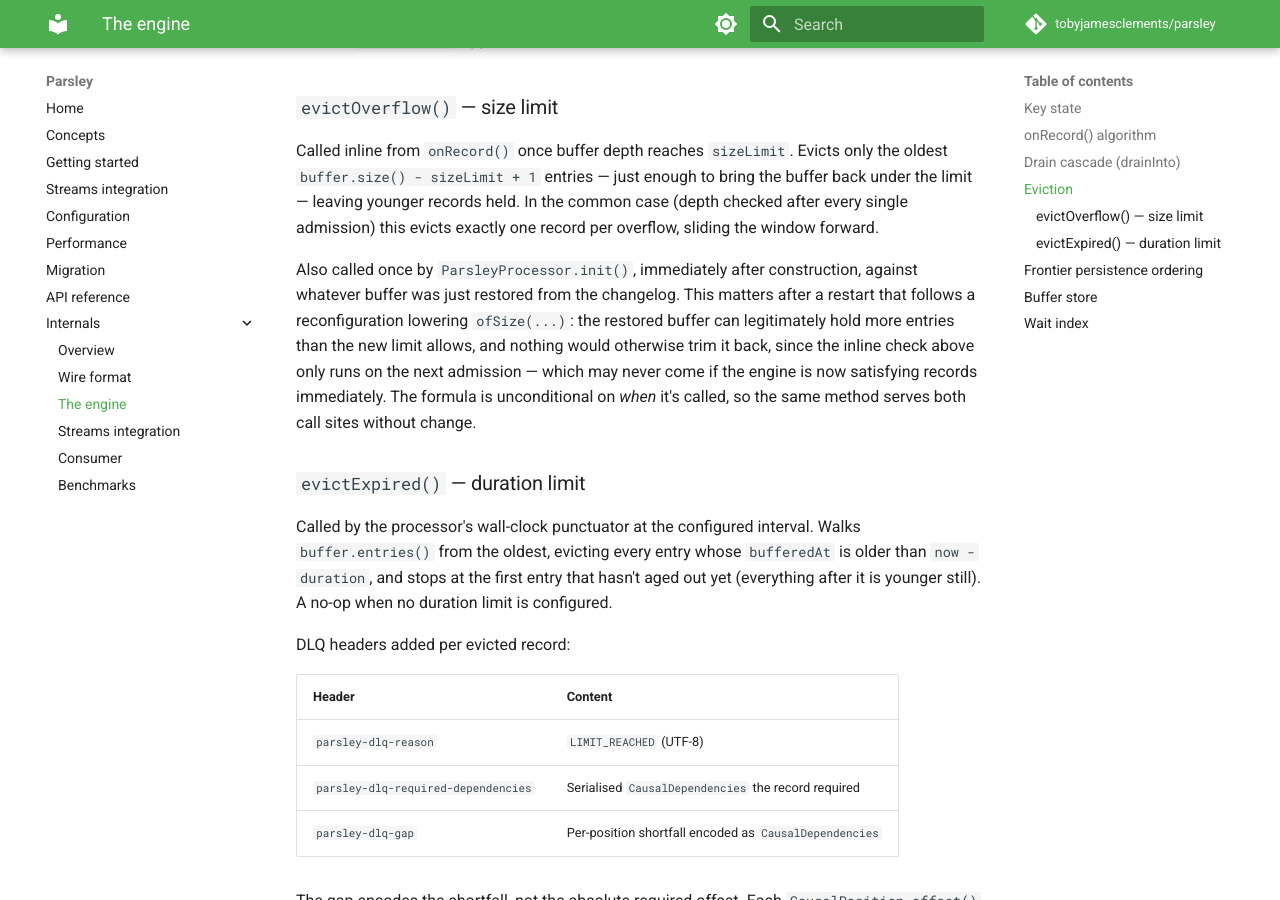
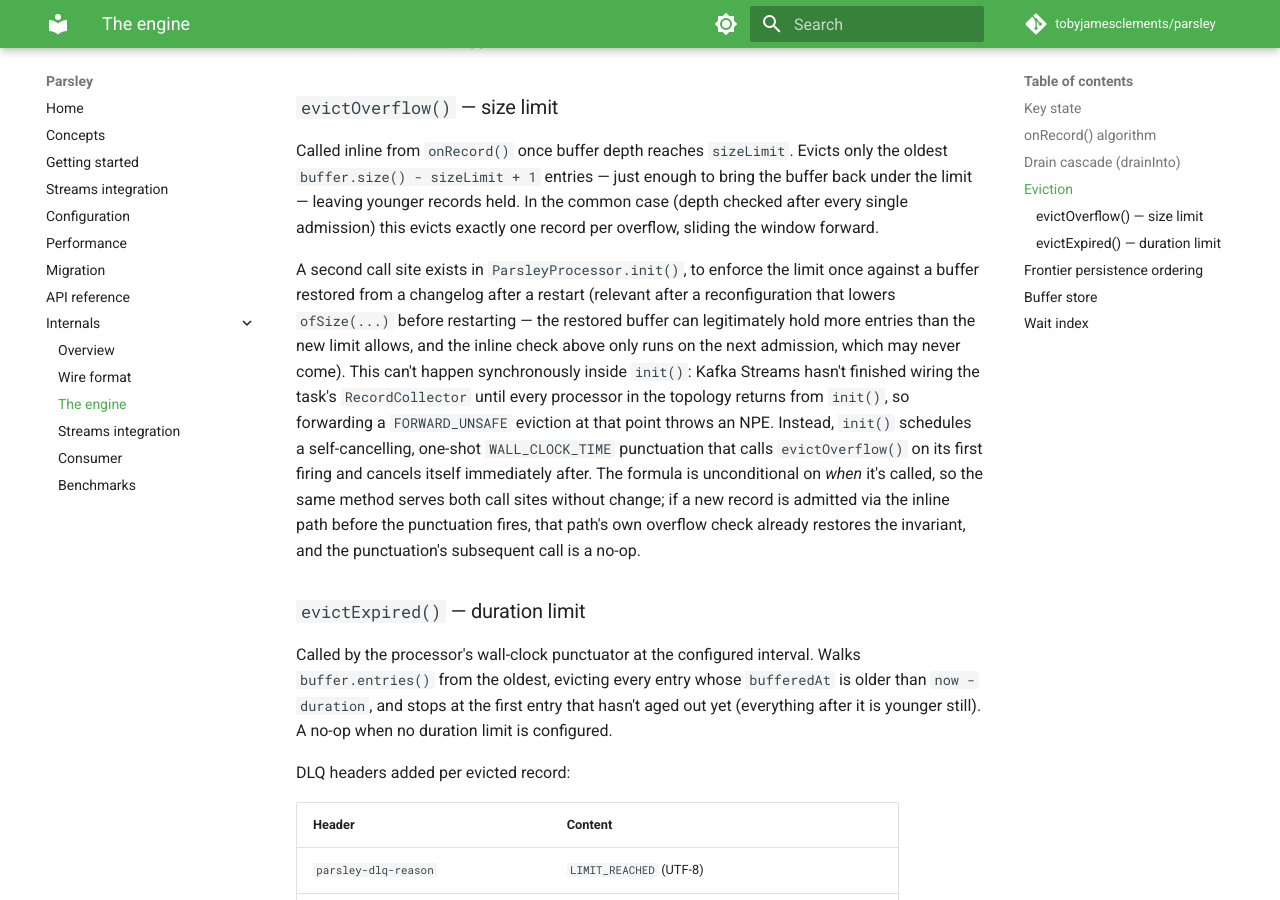
Before and after one commit to tobyjamesclements/parsley, an MkDocs documentation site: the page built from docs/internals/engine.md, in a window 1280 px wide and 900 px high, scrolled down 2163 px. Built offline with MkDocs 1.6.1 and Material for MkDocs 9.7.7, drawn with Linux system fonts in a browser that asks for light colours; comment, search, counter and statistics services are not loaded; the version menu is left out.

Commit message:
Update docs to match punctuator-based restart eviction fix
The size-limit restart enforcement originally called evictOverflow()
synchronously inside ParsleyProcessor.init(), which these pages described.
That design crashed with an NPE (RecordCollector isn't wired until every
processor's init() returns) and was replaced with a self-cancelling
one-shot WALL_CLOCK_TIME punctuation. Bring the docs in line with what
shipped.

```diff
--- a/docs/internals/engine.md
+++ b/docs/internals/engine.md
@@ -69,13 +69,18 @@ Called inline from `onRecord()` once buffer depth reaches `sizeLimit`. Evicts on
 leaving younger records held. In the common case (depth checked after every single admission)
 this evicts exactly one record per overflow, sliding the window forward.
 
-Also called once by `ParsleyProcessor.init()`, immediately after construction, against whatever
-buffer was just restored from the changelog. This matters after a restart that follows a
-reconfiguration lowering `ofSize(...)`: the restored buffer can legitimately hold more entries than
-the new limit allows, and nothing would otherwise trim it back, since the inline check above only
-runs on the next admission — which may never come if the engine is now satisfying records
-immediately. The formula is unconditional on *when* it's called, so the same method serves both
-call sites without change.
+A second call site exists in `ParsleyProcessor.init()`, to enforce the limit once against a
+buffer restored from a changelog after a restart (relevant after a reconfiguration that lowers
+`ofSize(...)` before restarting — the restored buffer can legitimately hold more entries than the
+new limit allows, and the inline check above only runs on the next admission, which may never
+come). This can't happen synchronously inside `init()`: Kafka Streams hasn't finished wiring the
+task's `RecordCollector` until every processor in the topology returns from `init()`, so
+forwarding a `FORWARD_UNSAFE` eviction at that point throws an NPE. Instead, `init()` schedules a
+self-cancelling, one-shot `WALL_CLOCK_TIME` punctuation that calls `evictOverflow()` on its first
+firing and cancels itself immediately after. The formula is unconditional on *when* it's called,
+so the same method serves both call sites without change; if a new record is admitted via the
+inline path before the punctuation fires, that path's own overflow check already restores the
+invariant, and the punctuation's subsequent call is a no-op.
 
 ### `evictExpired()` — duration limit
 
```
Also changed, not shown: docs/configuration.md (+3 -1 lines).
